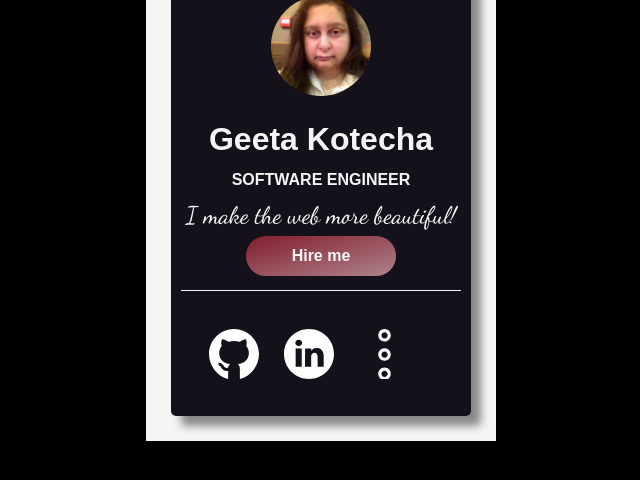
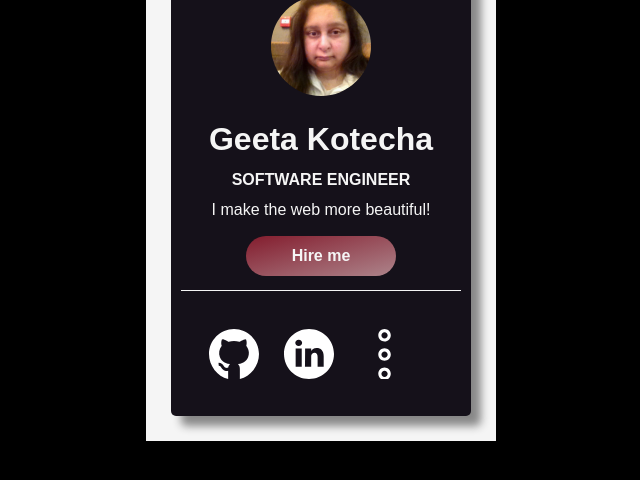
Before and after one commit to GK230/boolean-uk-html-card-animations, a website: page index.html in a window 1280 px wide. Shown: the part 234-714 px from the top of the page, without its empty margins (319-959 px from the left). Drawn offline with Linux system fonts and the light colour scheme.

Commit message:
Changed 'about-me'

```diff
--- a/style.css
+++ b/style.css
@@ -120,7 +120,7 @@ main.card .info .occupation h2 {
   font-size: 1rem;
 }
 
-main.card .info .about p {
+main.card .info .about p:hover {
   font-family: "Dancing Script", cursive;
   font-size: 1.5rem;
   margin-bottom: 3px;
```
